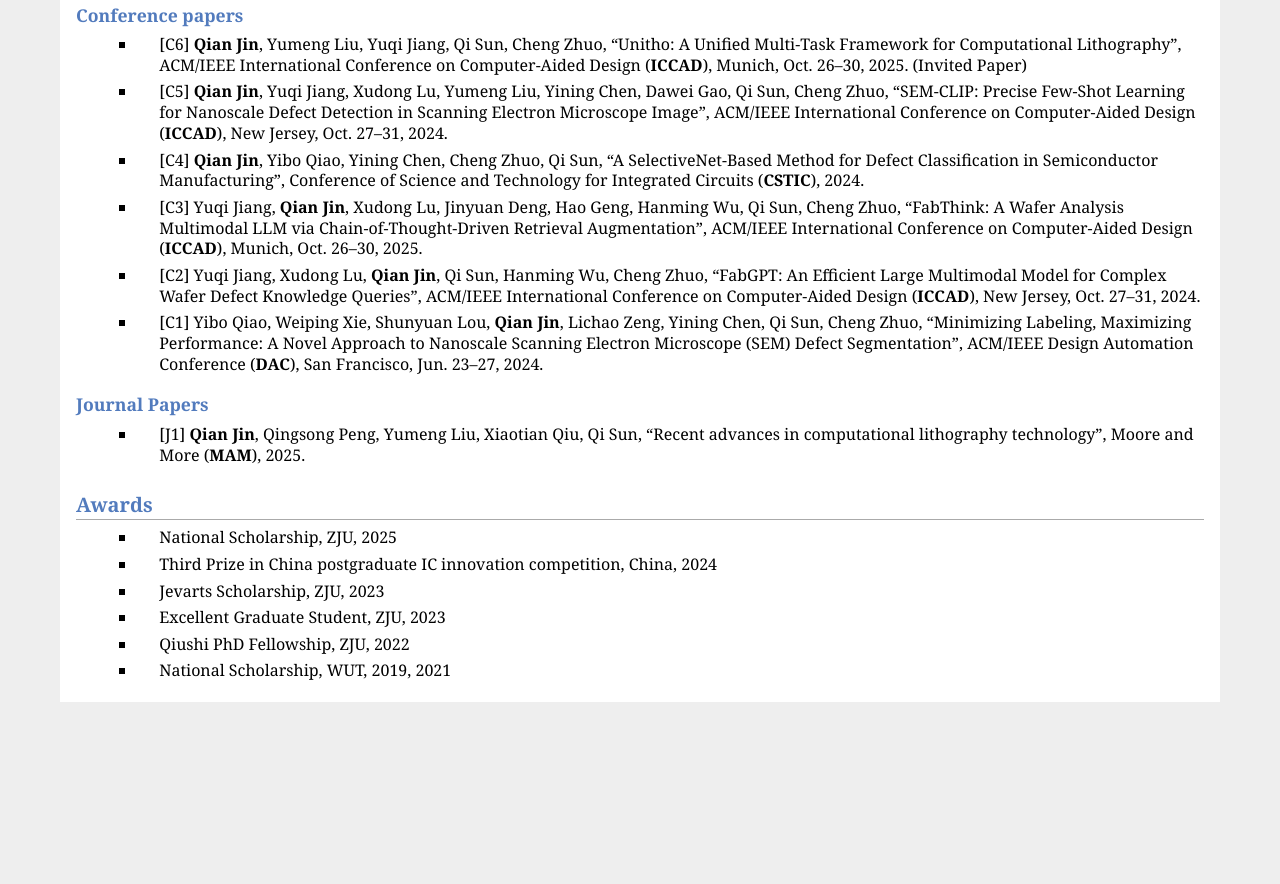
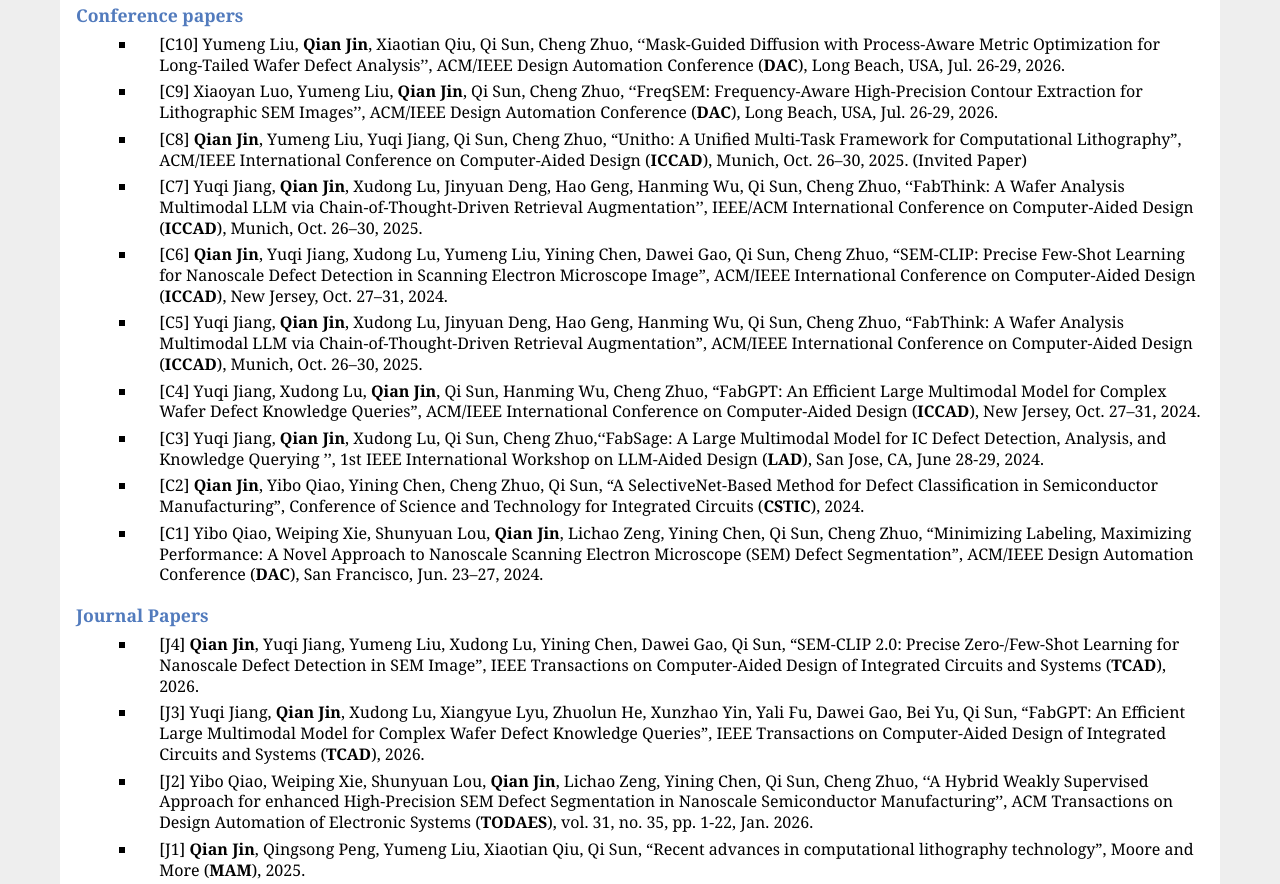
Before and after one commit to 1201jin/1201jin.github.io, a plain HTML site: page index.html in a window 1280 px wide. Shown: the part 610-1494 px from the top of the page. Before the commit the page ends 1342 px from the top, so only its background shows below. Drawn offline with Linux system fonts and the light colour scheme; files that its build step writes are made by us from their sources.

Commit message:
Update index.html

```diff
--- a/index.html
+++ b/index.html
@@ -14,7 +14,7 @@
 <table class="imgtable"><tr><td>
 <img src="img/WechatIMG75.jpg" alt="" width="180px" />&nbsp;</td>
 <td align="left"><h1>Qian JIN</h1>
-<p>Qian Jin, Ph.D. Student  <br />
+<p><b>Qian Jin</b>, Ph.D. Student  <br />
 <a href="https://ic.zju.edu.cn/" target=&ldquo;blank&rdquo;>College of Integrated Circuits</a> <br />
 <a href="https://www.zju.edu.cn/" target=&ldquo;blank&rdquo;>Zhejiang University</a> <br />
 <b>Email</b>: jinqian2022@zju.edu.cn  <br /></p>
@@ -34,21 +34,36 @@
 <h2>Publications</h2>
 <h3>Conference papers</h3>
 <ul>
-<li><p>[C6] <b>Qian Jin</b>, Yumeng Liu, Yuqi Jiang, Qi Sun, Cheng Zhuo, &ldquo;Unitho: A Unified Multi-Task Framework for Computational Lithography&rdquo;, ACM/IEEE International Conference on Computer-Aided Design (<b>ICCAD</b>), Munich, Oct. 26–30, 2025. (Invited Paper)</p>
+<li><p>[C10] Yumeng Liu, <b>Qian Jin</b>, Xiaotian Qiu, Qi Sun, Cheng Zhuo, &lsquo;&lsquo;Mask-Guided Diffusion with Process-Aware Metric Optimization for Long-Tailed Wafer Defect Analysis&rsquo;&rsquo;, ACM/IEEE Design Automation Conference (<b>DAC</b>), Long Beach, USA, Jul. 26-29, 2026.</p>
 </li>
-<li><p>[C5] <b>Qian Jin</b>, Yuqi Jiang, Xudong Lu, Yumeng Liu, Yining Chen, Dawei Gao, Qi Sun, Cheng Zhuo, &ldquo;SEM-CLIP: Precise Few-Shot Learning for Nanoscale Defect Detection in Scanning Electron Microscope Image&rdquo;, ACM/IEEE International Conference on Computer-Aided Design (<b>ICCAD</b>), New Jersey, Oct. 27–31, 2024.</p>
+<li><p>[C9] Xiaoyan Luo, Yumeng Liu, <b>Qian Jin</b>, Qi Sun, Cheng Zhuo, &lsquo;&lsquo;FreqSEM: Frequency-Aware High-Precision Contour Extraction for Lithographic SEM Images&rsquo;&rsquo;, ACM/IEEE Design Automation Conference (<b>DAC</b>), Long Beach, USA, Jul. 26-29, 2026.</p>
 </li>
-<li><p>[C4] <b>Qian Jin</b>, Yibo Qiao, Yining Chen, Cheng Zhuo, Qi Sun, &ldquo;A SelectiveNet-Based Method for Defect Classification in Semiconductor Manufacturing&rdquo;, Conference of Science and Technology for Integrated Circuits (<b>CSTIC</b>), 2024.</p>
+<li><p>[C8] <b>Qian Jin</b>, Yumeng Liu, Yuqi Jiang, Qi Sun, Cheng Zhuo, &ldquo;Unitho: A Unified Multi-Task Framework for Computational Lithography&rdquo;, ACM/IEEE International Conference on Computer-Aided Design (<b>ICCAD</b>), Munich, Oct. 26–30, 2025. (Invited Paper)</p>
 </li>
-<li><p>[C3] Yuqi Jiang, <b>Qian Jin</b>, Xudong Lu, Jinyuan Deng, Hao Geng, Hanming Wu, Qi Sun, Cheng Zhuo, &ldquo;FabThink: A Wafer Analysis Multimodal LLM via Chain-of-Thought-Driven Retrieval Augmentation&rdquo;, ACM/IEEE International Conference on Computer-Aided Design (<b>ICCAD</b>), Munich, Oct. 26–30, 2025.</p>
+<li><p>[C7] Yuqi Jiang, <b>Qian Jin</b>, Xudong Lu, Jinyuan Deng, Hao Geng, Hanming Wu, Qi Sun, Cheng Zhuo, &lsquo;&lsquo;FabThink: A Wafer Analysis Multimodal LLM via Chain-of-Thought-Driven Retrieval Augmentation&rsquo;&rsquo;, IEEE/ACM International Conference on Computer-Aided Design (<b>ICCAD</b>), Munich, Oct. 26–30, 2025.</p>
 </li>
-<li><p>[C2] Yuqi Jiang, Xudong Lu, <b>Qian Jin</b>, Qi Sun, Hanming Wu, Cheng Zhuo, &ldquo;FabGPT: An Efficient Large Multimodal Model for Complex Wafer Defect Knowledge Queries&rdquo;, ACM/IEEE International Conference on Computer-Aided Design (<b>ICCAD</b>), New Jersey, Oct. 27–31, 2024.</p>
+<li><p>[C6] <b>Qian Jin</b>, Yuqi Jiang, Xudong Lu, Yumeng Liu, Yining Chen, Dawei Gao, Qi Sun, Cheng Zhuo, &ldquo;SEM-CLIP: Precise Few-Shot Learning for Nanoscale Defect Detection in Scanning Electron Microscope Image&rdquo;, ACM/IEEE International Conference on Computer-Aided Design (<b>ICCAD</b>), New Jersey, Oct. 27–31, 2024.</p>
+</li>
+<li><p>[C5] Yuqi Jiang, <b>Qian Jin</b>, Xudong Lu, Jinyuan Deng, Hao Geng, Hanming Wu, Qi Sun, Cheng Zhuo, &ldquo;FabThink: A Wafer Analysis Multimodal LLM via Chain-of-Thought-Driven Retrieval Augmentation&rdquo;, ACM/IEEE International Conference on Computer-Aided Design (<b>ICCAD</b>), Munich, Oct. 26–30, 2025.</p>
+</li>
+<li><p>[C4] Yuqi Jiang, Xudong Lu, <b>Qian Jin</b>, Qi Sun, Hanming Wu, Cheng Zhuo, &ldquo;FabGPT: An Efficient Large Multimodal Model for Complex Wafer Defect Knowledge Queries&rdquo;, ACM/IEEE International Conference on Computer-Aided Design (<b>ICCAD</b>), New Jersey, Oct. 27–31, 2024.</p>
+</li>
+<li><p>[C3] Yuqi Jiang, <b>Qian Jin</b>, Xudong Lu, Qi Sun, Cheng Zhuo,&lsquo;&lsquo;FabSage: A Large Multimodal Model for IC Defect Detection, Analysis, and Knowledge Querying
+&rsquo;&rsquo;, 1st IEEE International Workshop on LLM-Aided Design (<b>LAD</b>), San Jose, CA, June 28-29, 2024.</p>
+</li>
+<li><p>[C2] <b>Qian Jin</b>, Yibo Qiao, Yining Chen, Cheng Zhuo, Qi Sun, &ldquo;A SelectiveNet-Based Method for Defect Classification in Semiconductor Manufacturing&rdquo;, Conference of Science and Technology for Integrated Circuits (<b>CSTIC</b>), 2024.</p>
 </li>
 <li><p>[C1] Yibo Qiao, Weiping Xie, Shunyuan Lou, <b>Qian Jin</b>, Lichao Zeng, Yining Chen, Qi Sun, Cheng Zhuo, &ldquo;Minimizing Labeling, Maximizing Performance: A Novel Approach to Nanoscale Scanning Electron Microscope (SEM) Defect Segmentation&rdquo;, ACM/IEEE Design Automation Conference (<b>DAC</b>), San Francisco, Jun. 23–27, 2024.</p>
 </li>
 </ul>
 <h3>Journal Papers</h3>
 <ul>
+<li><p>[J4] <b>Qian Jin</b>, Yuqi Jiang, Yumeng Liu, Xudong Lu, Yining Chen, Dawei Gao, Qi Sun, &ldquo;SEM-CLIP 2.0: Precise Zero-/Few-Shot Learning for Nanoscale Defect Detection in SEM Image&rdquo;, IEEE Transactions on Computer-Aided Design of Integrated Circuits and Systems (<b>TCAD</b>), 2026.</p>
+</li>
+<li><p>[J3] Yuqi Jiang, <b>Qian Jin</b>, Xudong Lu, Xiangyue Lyu, Zhuolun He, Xunzhao Yin, Yali Fu, Dawei Gao, Bei Yu, Qi Sun, &ldquo;FabGPT: An Efficient Large Multimodal Model for Complex Wafer Defect Knowledge Queries&rdquo;, IEEE Transactions on Computer-Aided Design of Integrated Circuits and Systems (<b>TCAD</b>), 2026.</p>
+</li>
+<li><p>[J2] Yibo Qiao, Weiping Xie, Shunyuan Lou, <b>Qian Jin</b>, Lichao Zeng, Yining Chen, Qi Sun, Cheng Zhuo, &lsquo;&lsquo;A Hybrid Weakly Supervised Approach for enhanced High-Precision SEM Defect Segmentation in Nanoscale Semiconductor Manufacturing&rsquo;&rsquo;, ACM Transactions on Design Automation of Electronic Systems (<b>TODAES</b>), vol. 31, no. 35, pp. 1-22, Jan. 2026.</p>
+</li>
 <li><p>[J1] <b>Qian Jin</b>, Qingsong Peng, Yumeng Liu, Xiaotian Qiu, Qi Sun, &ldquo;Recent advances in computational lithography technology&rdquo;, Moore and More (<b>MAM</b>), 2025.</p>
 </li>
 </ul>
```
